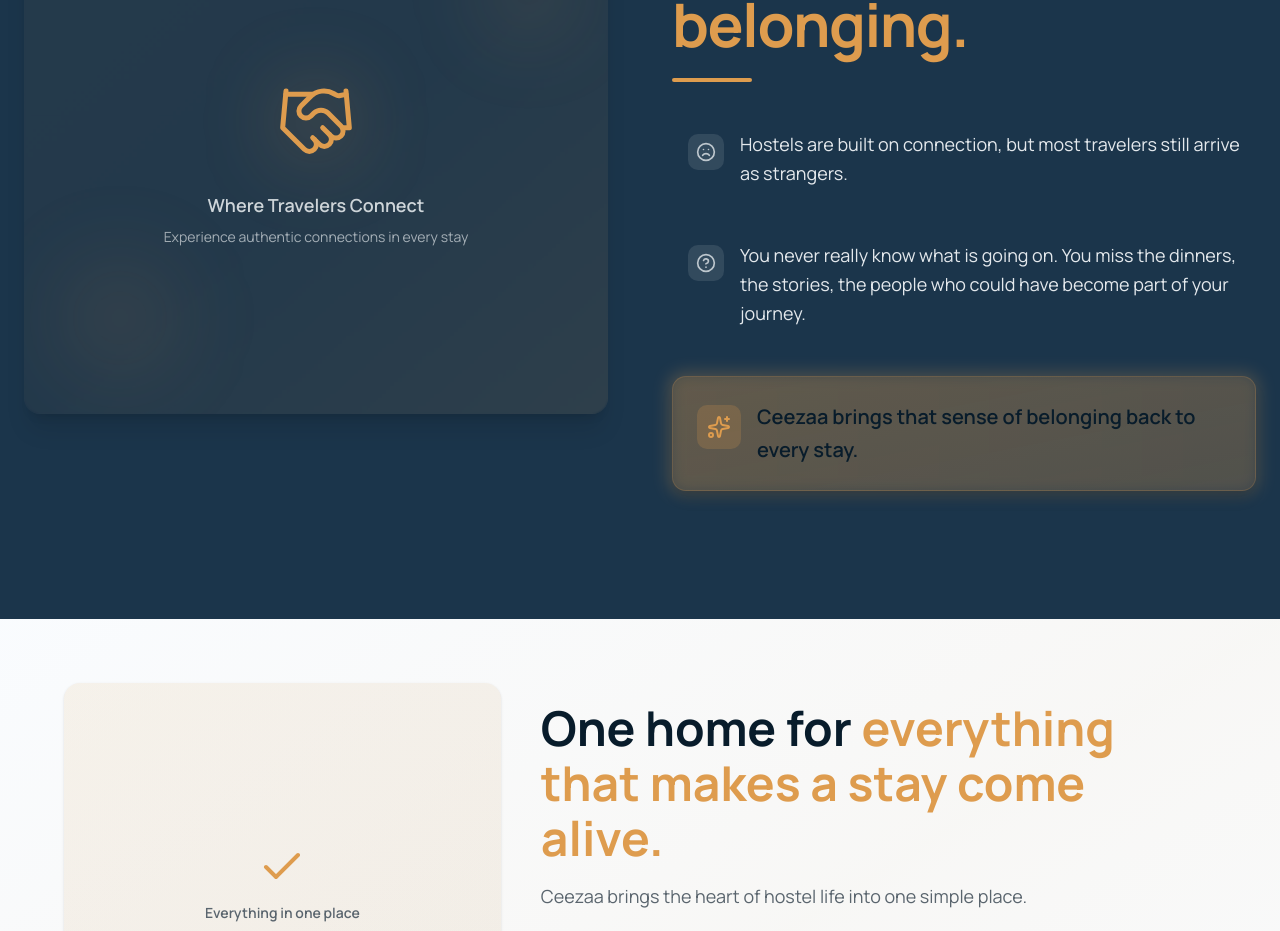
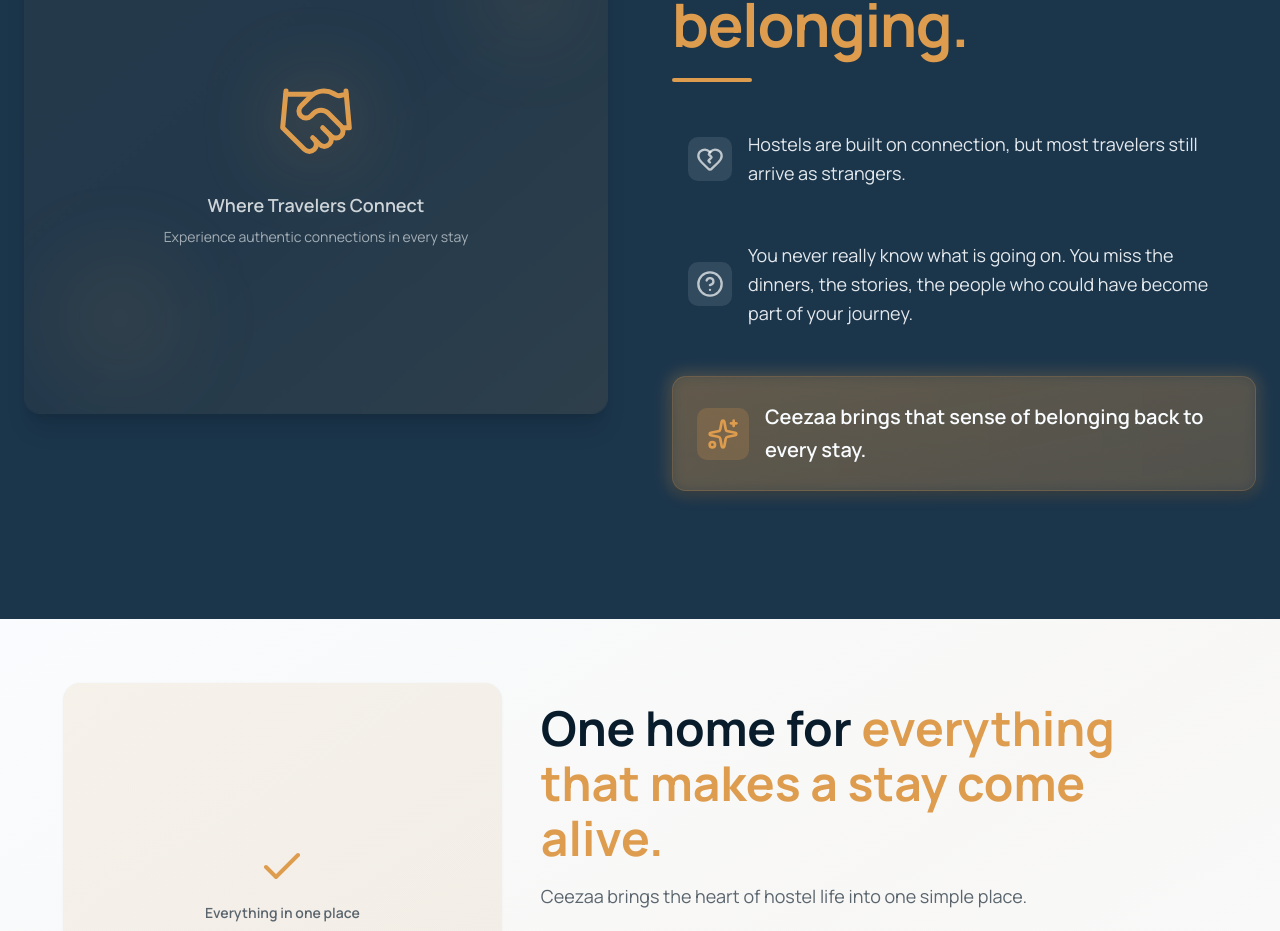
Before and after one commit to scottdoggett/ceezaa-landing-page, a Next.js app: page / in a window 1280 px wide. Shown: the part 1156-2087 px from the top of the page. Built offline with nearby package versions, Linux system fonts and the light colour scheme.

Commit message:
Changes to why-ceezaa.tsx

```diff
--- a/src/components/ui/home-page/why-ceezaa.tsx
+++ b/src/components/ui/home-page/why-ceezaa.tsx
@@ -1,4 +1,4 @@
-import { Handshake, Frown, HelpCircle, Sparkles } from "lucide-react";
+import { Handshake, HeartCrack, HelpCircle, Sparkles } from "lucide-react";
 
 export function WhyCeezaa() {
   return (
@@ -45,9 +45,9 @@ export function WhyCeezaa() {
                 {/* Problem statements */}
                 <div className="space-y-5">
                   <div className="group flex items-start gap-4 p-4 rounded-xl transition-all duration-300 hover:bg-muted/20">
-                    <div className="shrink-0 mt-1">
+                    <div className="shrink-0 my-auto">
                       <div className="p-2 rounded-lg bg-secondary-foreground/10 group-hover:bg-secondary-foreground/15 transition-colors">
-                        <Frown className="w-5 h-5 text-secondary-foreground/70" />
+                        <HeartCrack className="w-7 h-7 text-secondary-foreground/70" />
                       </div>
                     </div>
                     <p className="text-base lg:text-lg text-secondary-foreground/90 leading-relaxed">
@@ -56,9 +56,9 @@ export function WhyCeezaa() {
                   </div>
 
                   <div className="group flex items-start gap-4 p-4 rounded-xl transition-all duration-300 hover:bg-muted/20">
-                    <div className="shrink-0 mt-1">
+                    <div className="shrink-0 my-auto">
                       <div className="p-2 rounded-lg bg-secondary-foreground/10 group-hover:bg-secondary-foreground/15 transition-colors">
-                        <HelpCircle className="w-5 h-5 text-secondary-foreground/70" />
+                        <HelpCircle className="w-7 h-7 text-secondary-foreground/70" />
                       </div>
                     </div>
                     <p className="text-base lg:text-lg text-secondary-foreground/90 leading-relaxed">
@@ -72,12 +72,12 @@ export function WhyCeezaa() {
                   <div className="relative group">
                     <div className="absolute -inset-1 bg-linear-to-r from-primary to-accent rounded-2xl blur-sm opacity-25 group-hover:opacity-40 transition-opacity" />
                     <div className="relative flex items-start gap-4 bg-linear-to-br from-primary/15 to-accent/10 rounded-xl p-6 border border-primary/20 shadow-lg">
-                      <div className="shrink-0 mt-1">
+                      <div className="shrink-0 my-auto">
                         <div className="p-2.5 rounded-lg bg-primary/20">
-                          <Sparkles className="w-6 h-6 text-primary" />
+                          <Sparkles className="w-8 h-8 text-primary" />
                         </div>
                       </div>
-                      <p className="text-lg lg:text-xl font-semibold text-foreground leading-relaxed">
+                      <p className="text-lg lg:text-xl font-semibold text-foreground-secondary leading-relaxed">
                         Ceezaa brings that sense of belonging back to every stay.
                       </p>
                     </div>
```
